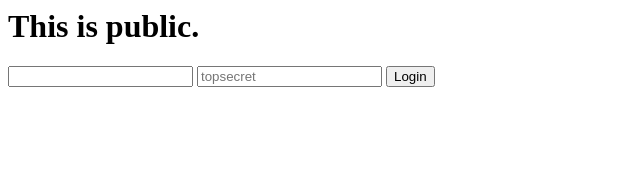
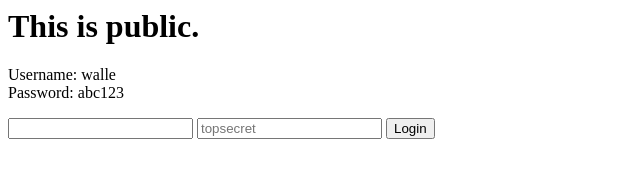
Before and after one commit to rotblauer/go-serve-auth-trial, a plain HTML site: page index.html in a window 1280 px wide. Shown: the whole page, without its empty margins (0-640 px from the left). Drawn offline with Linux system fonts and the light colour scheme.

Commit message:
Ignore binary and include login info.

```diff
--- a/index.html
+++ b/index.html
@@ -4,7 +4,11 @@
 
   <body>
     <h1>This is public.</h1>
-
+    <p>
+      Username: walle
+      <br/>
+      Password: abc123
+    </p>
     <form id="loginForm" action="/login" method="post">
       <input type="text" value="" name="username">
       <input type="password" value="" name="password" placeholder="topsecret "/>
```
Also changed, not shown: 1 other file.
